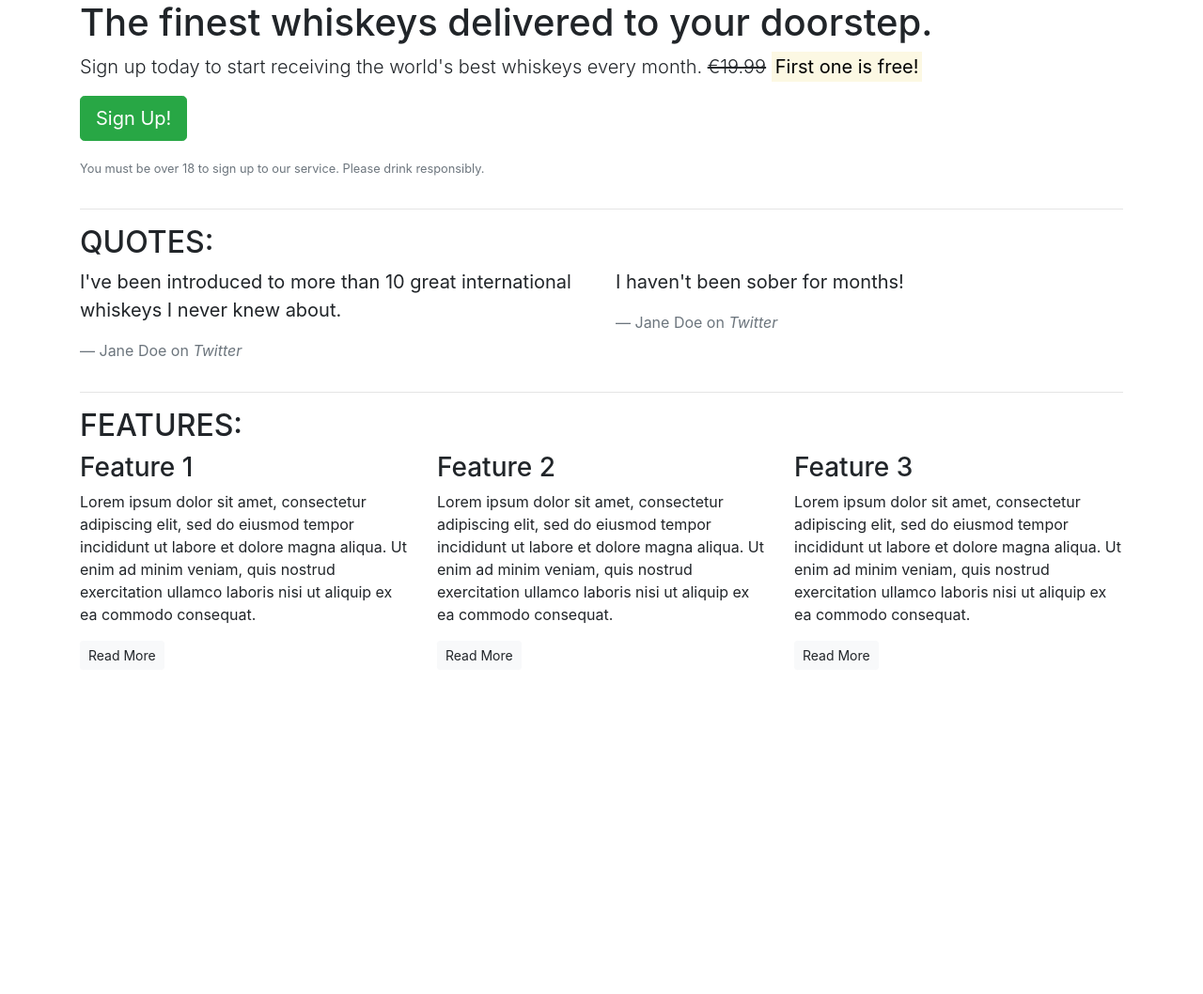
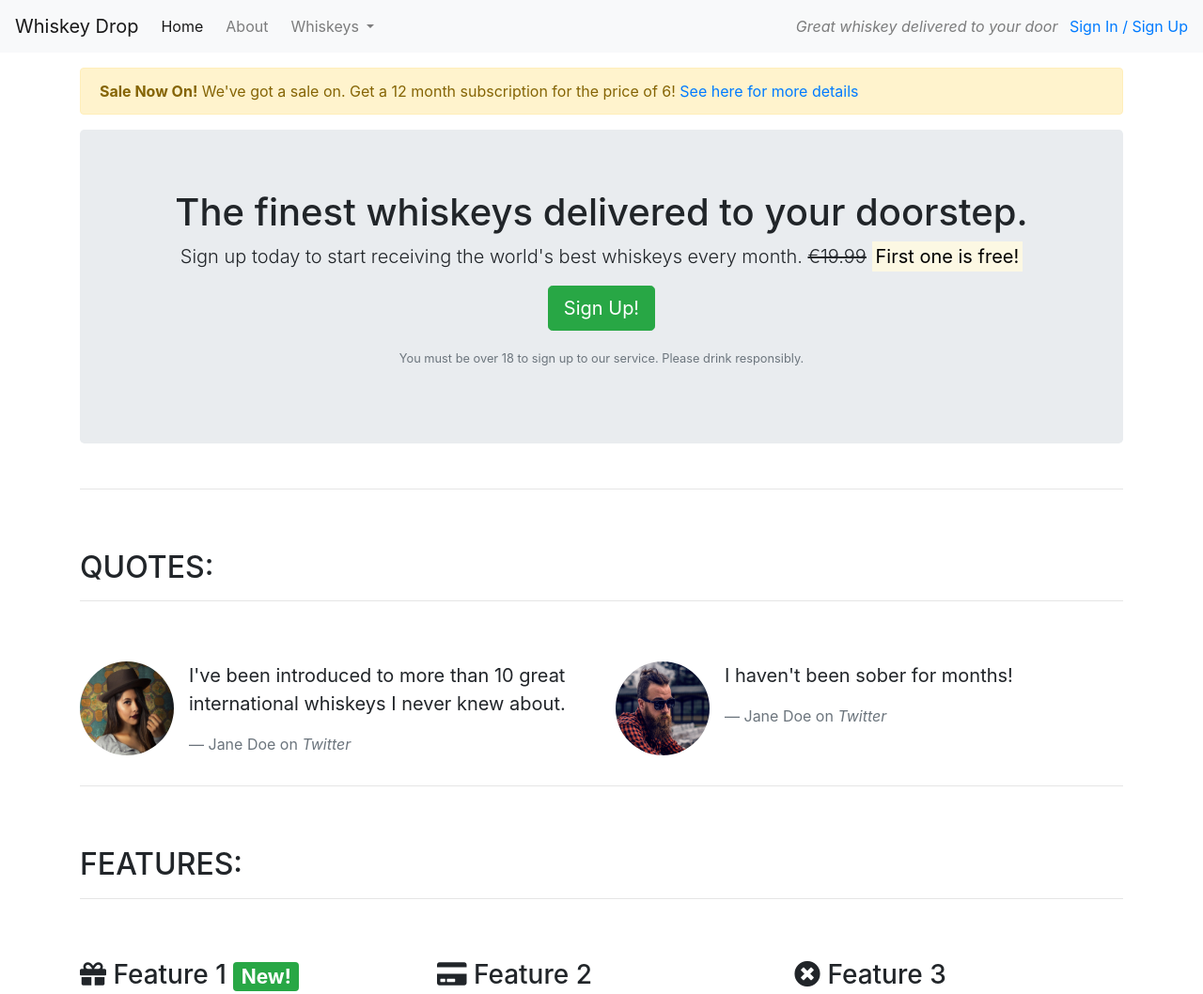
Before and after one commit to aksurcos/bootstrap5, a plain HTML site: page index.html in a window 1280 px wide. Shown: the top 1058 px of the page at 94% size. Before the commit the page ends 800 px from the top, so only its background shows below. Drawn offline with nearby package versions, Linux system fonts and the light colour scheme.

Commit message:
btstrap navbar

```diff
--- a/index.html
+++ b/index.html
@@ -6,16 +6,60 @@
     <meta name="viewport" content="width=device-width, initial-scale=1.0">
     <title>Whiskey Drop | Taste a new whiskey every month</title>
     <link rel="stylesheet" href="https://maxcdn.bootstrapcdn.com/bootstrap/4.1.3/css/bootstrap.min.css">
+    <link rel="stylesheet" href="https://use.fontawesome.com/releases/v5.6.1/css/all.css" integrity="sha384-gfdkjb5BdAXd+lj+gudLWI+BXq4IuLW5IT+brZEZsLFm++aCMlF1V92rMkPaX4PP" crossorigin="anonymous">
 </head>
 
 <body>
-    <article class="container">
+    <!--Nav-->
+    <nav class="navbar navbar-light navbar-expand-sm bg-light">
+        <a href="/" class="navbar-brand">
+                    Whiskey Drop</a>
+
+        <button class="navbar-toggler ml-auto" type="button" data-toggle="collapse" data-target="#navbarNavDropdown" aria-controls="navbarNavDropdown" aria-expanded="false" aria-label="Toggle navigation">
+        <span class="navbar-toggler-icon"></span></button>
+
+        <div class="collapse navbar-collapse" id="navbarNavDropdown">
+            <ul class="navbar-nav mr-auto">
+                <li class="active nav-item mr-2"><a class="nav-link" href="/">Home</a></li>
+                <li class="nav-item mr-2"><a class="nav-link" href="">About</a></li>
+                <li class="nav-item dropdown">
+                    <a class="nav-link dropdown-toggle" href="#" id="navbarDropdownMenuLink" role="button" data-toggle="dropdown" aria-haspopup="true" aria-expanded="false">
+          Whiskeys
+        </a>
+                    <div class="dropdown-menu" aria-labelledby="navbarDropdownMenuLink">
+                        <a class="dropdown-item" href="#">Irish</a>
+                        <a class="dropdown-item" href="#">Scotch</a>
+                        <a class="dropdown-item" href="#">Japanese</a>
+                        <a class="dropdown-item" href="#">American</a>
+                    </div>
+                </li>
+
+                <li class="nav-item mr-2 d-block d-sm-none"><a class="nav-link" href="">Sign In / Sign Up</a></li>
+            </ul>
+        </div>
+        <div class="d-none d-md-block">
+            <p class="navbar-text my-auto mr-2"><i>Great whiskey delivered to your door</i></p>
+            <a href="/login">Sign In / Sign Up</a>
+        </div>
+        <!--</div>-->
+    </nav>
+    <article class="container mt-3">
+        <div class="row d-none d-sm-block">
+            <div class="col-12">
+                <div class="alert alert-warning">
+                    <strong>Sale Now On!</strong> We've got a sale on. Get a 12 month subscription for the price of 6! <a href="">See here for more details</a>
+                </div>
+            </div>
+        </div>
         <!-- Callout -->
         <div class="row">
             <div class="col-12">
-                <section class="callout">
+                <section class="callout jumbotron text-center">
                     <h1>The finest whiskeys delivered to your doorstep.</h1>
-                    <p class="lead">Sign up today to start receiving the world's best whiskeys every month. <s>€19.99</s> <strong><mark>First one is free!</mark></strong></p>
+                    <p class="lead">Sign up today to start receiving the world's best whiskeys every month.
+                        <s class="d-none d-sm-inline">€19.99</s>
+                        <span class="d-inline d-sm-none"><br></span>
+                        <strong><mark>First one is free!</mark></strong></p>
                     <p><button class="btn btn-lg btn-success">Sign Up!</button></p>
                     <p class="text-muted"><small>You must be over 18 to sign up to our service. Please drink responsibly.</small></p>
                 </section>
@@ -23,57 +67,71 @@
         </div>
         <!-- /.callout -->
         <hr>
-
         <!-- Quotes -->
         <section class="quotes">
             <div class="row">
-                <div class="col-12">
+                <div class="col-12 my-5">
                     <h2 class="text-uppercase">Quotes:</h2>
+                    <hr />
                 </div>
             </div>
             <div class="row">
                 <div class="col-12 col-md-6">
+                    <div class="media">
+                        <div class="d-none d-sm-block">
+                            <img src="images/girl-image.png" class="rounded-circle mr-3" height=100 width=100>
+                        </div>
+                        <div class="media-body">
                             <blockquote class="blockquote">
                                 <p>I've been introduced to more than 10 great international whiskeys I never knew about.</p>
                                 <footer class="blockquote-footer">Jane Doe on <cite title="Twitter">Twitter</cite></footer>
                             </blockquote>
                         </div>
+                    </div>
+                </div>
                 <div class="col-12 col-md-6">
+                    <div class="media">
+                        <div class="d-none d-sm-block">
+                            <img src="images/guy-image.png" class="rounded-circle mr-3" height=100 width=100>
+                        </div>
+                        <div class="media-body">
                             <blockquote class="blockquote">
                                 <p>I haven't been sober for months!</p>
                                 <footer class="blockquote-footer">Jane Doe on <cite title="Twitter">Twitter</cite></footer>
                             </blockquote>
                         </div>
                     </div>
+                </div>
+            </div>
         </section>
         <!-- /.quotes -->
         <hr>
-
         <!-- Features -->
         <section class="features">
             <div class="row">
-                <div class="col-12">
+                <div class="col-12 my-5">
                     <h2 class="text-uppercase">Features:</h2>
+                    <hr />
                 </div>
             </div>
             <div class="row">
                 <div class="col-12 col-md-6 col-lg-4">
                     <div class="feature">
-                        <h3>Feature 1</h3>
+                        <h3><i class="fas fa-gift d-none d-sm-inline"></i> Feature 1 <span class="badge badge-success">New!</span></h3>
                         <p>Lorem ipsum dolor sit amet, consectetur adipiscing elit, sed do eiusmod tempor incididunt ut labore et dolore magna aliqua. Ut enim ad minim veniam, quis nostrud exercitation ullamco laboris nisi ut aliquip ex ea commodo consequat.</p>
                         <p><a class="btn btn-sm btn-light" href="">Read More</a></p>
                     </div>
                 </div>
                 <div class="col-12 col-md-6 col-lg-4">
                     <div class="feature">
-                        <h3>Feature 2</h3>
+                        <h3><i class="fas fa-credit-card d-none d-sm-inline"></i> Feature 2</h3>
                         <p>Lorem ipsum dolor sit amet, consectetur adipiscing elit, sed do eiusmod tempor incididunt ut labore et dolore magna aliqua. Ut enim ad minim veniam, quis nostrud exercitation ullamco laboris nisi ut aliquip ex ea commodo consequat.</p>
                         <p><a class="btn btn-sm btn-light" href="">Read More</a></p>
                     </div>
                 </div>
                 <div class="col-12 d-md-none d-lg-block col-lg-4">
                     <div class="feature">
-                        <h3>Feature 3</h3>
+                        <h3><i class="fas fa-times-circle d-none d-sm-inline"></i> Feature 3</h3>
                         <p>Lorem ipsum dolor sit amet, consectetur adipiscing elit, sed do eiusmod tempor incididunt ut labore et dolore magna aliqua. Ut enim ad minim veniam, quis nostrud exercitation ullamco laboris nisi ut aliquip ex ea commodo consequat.</p>
                         <p><a class="btn btn-sm btn-light" href="">Read More</a></p>
                     </div>
@@ -82,6 +140,10 @@
         </section>
         <!-- /.features -->
     </article>
+
+    <script src="https://code.jquery.com/jquery-3.3.1.slim.min.js" integrity="sha384-q8i/X+965DzO0rT7abK41JStQIAqVgRVzpbzo5smXKp4YfRvH+8abtTE1Pi6jizo" crossorigin="anonymous"></script>
+    <script src="https://cdnjs.cloudflare.com/ajax/libs/popper.js/1.14.3/umd/popper.min.js" integrity="sha384-ZMP7rVo3mIykV+2+9J3UJ46jBk0WLaUAdn689aCwoqbBJiSnjAK/l8WvCWPIPm49" crossorigin="anonymous"></script>
+    <script src="https://stackpath.bootstrapcdn.com/bootstrap/4.1.3/js/bootstrap.min.js" integrity="sha384-ChfqqxuZUCnJSK3+MXmPNIyE6ZbWh2IMqE241rYiqJxyMiZ6OW/JmZQ5stwEULTy" crossorigin="anonymous"></script>
 </body>
 
 </html>
```
Also changed, not shown: images/girl-image.png (added), images/guy-image.png (added). Lines whose indentation alone changed are shown as unchanged.
